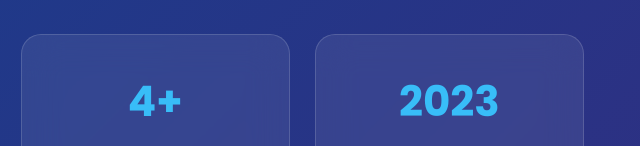
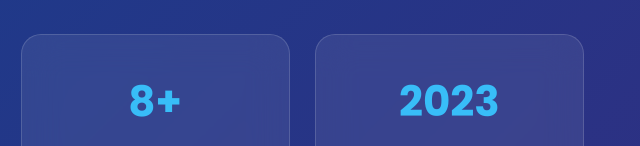
Before and after one commit to Maul2712/Website-Versi2, a plain HTML site: page index.html in a window 1280 px wide. Shown: the part 806-952 px from the top of the page, 632-1272 px from the left. Drawn offline with Linux system fonts and the light colour scheme.

Commit message:
Project Pertama

```diff
--- a/index.html
+++ b/index.html
@@ -100,7 +100,7 @@ Download CV
 </div>
 
 <div class="box">
-<h2>4+</h2>
+<h2>8+</h2>
 <p>Keahlian</p>
 </div>
 
```
